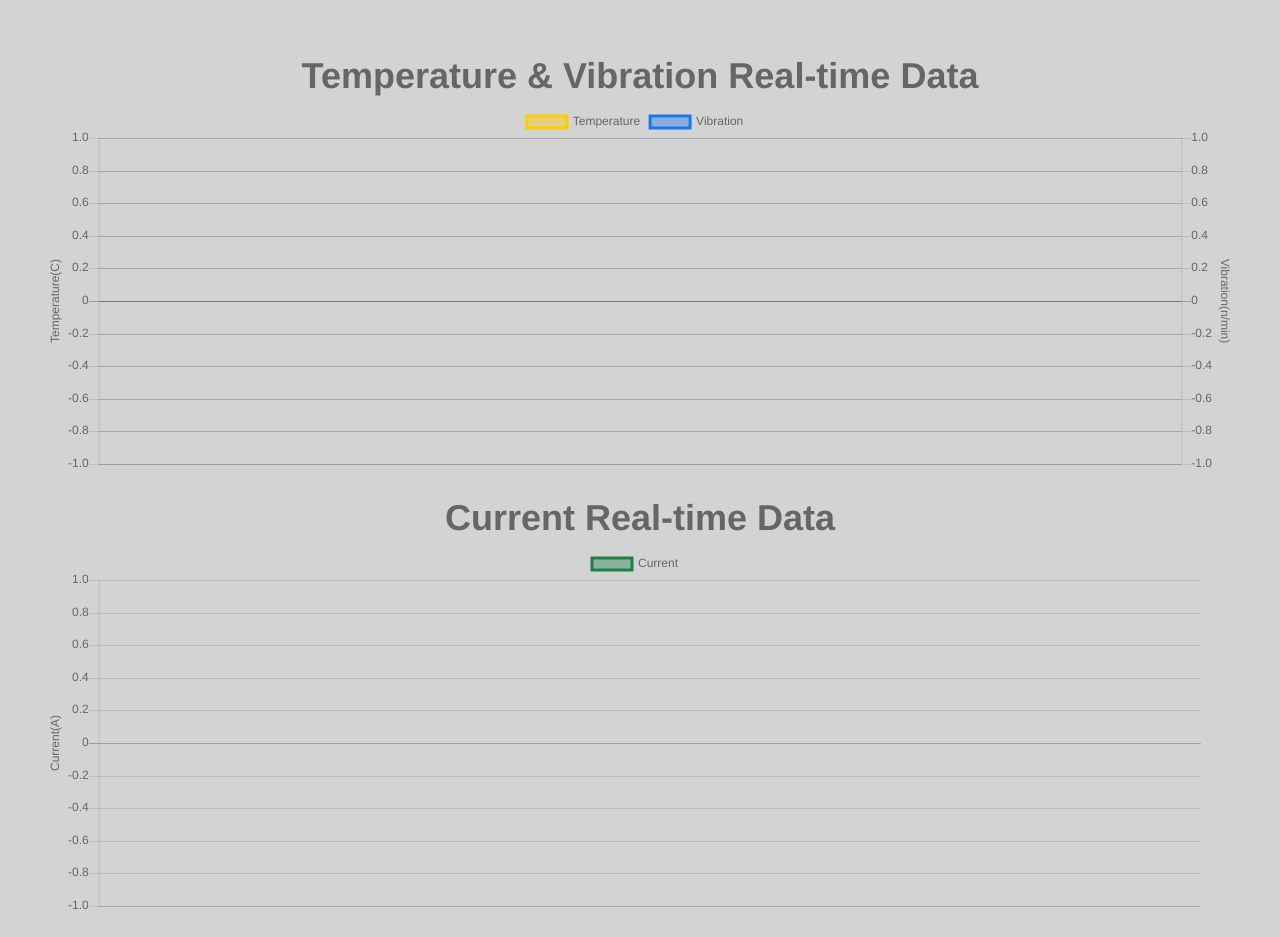
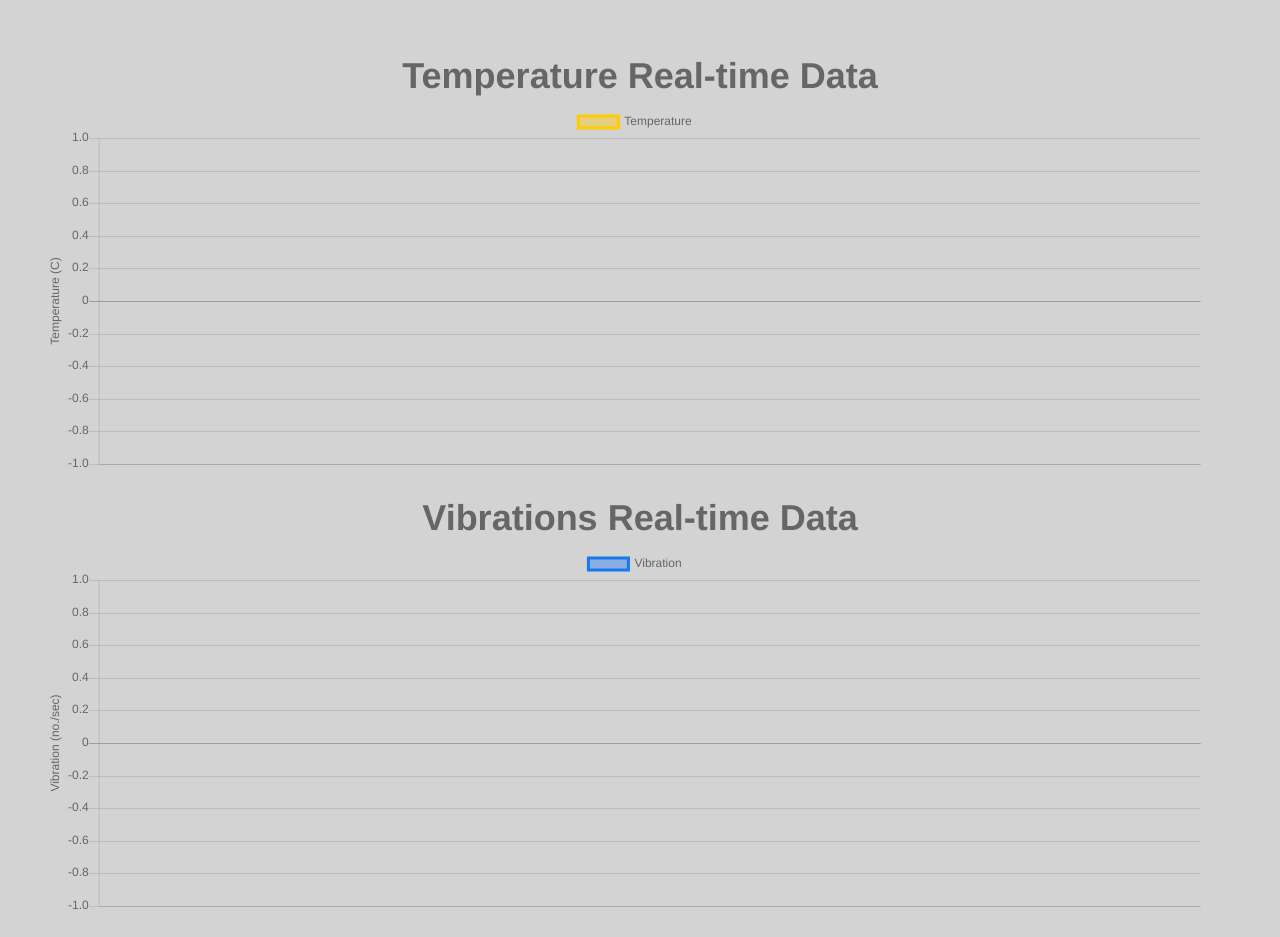
Before and after one commit to Suryansh470/IIOT-EY, a website: page web-apps/public/index.html in a window 1280 px wide. Shown: the top 937 px of the page. Drawn offline with Linux system fonts and the light colour scheme.

Commit message:
Modified the web app to include another line chart of vibrations and removed it from the temperature chart

```diff
--- a/web-apps/public/index.html
+++ b/web-apps/public/index.html
@@ -11,6 +11,7 @@
     <body>
         <canvas id="myChart" width="400" height="150"></canvas>
         <canvas id="myChart2" width="400" height="150"></canvas>
+        <canvas id="myChart3" width="400" height="150"></canvas>
     </body>
 
 </html>
--- a/web-apps/public/javascripts/index.js
+++ b/web-apps/public/javascripts/index.js
@@ -16,7 +16,13 @@ $(document).ready(function () {
         pointHoverBackgroundColor: "rgba(255, 204, 0, 1)",
         pointHoverBorderColor: "rgba(255, 204, 0, 1)",
         data: temperatureData
-      },
+      }
+    ]
+  }
+
+  var data2 = {
+    labels: timeData,
+    datasets: [
       {
         fill: false,
         label: 'Vibration',
@@ -31,7 +37,7 @@ $(document).ready(function () {
     ]
   }
 
-  var data2 = {
+  var data3 = {
     labels: timeData,
     datasets: [
       {
@@ -51,7 +57,7 @@ $(document).ready(function () {
   var basicOption = {
     title: {
       display: true,
-      text: 'Temperature & Vibration Real-time Data',
+      text: 'Temperature Real-time Data',
       fontSize: 36
     },
     scales: {
@@ -59,23 +65,34 @@ $(document).ready(function () {
         id: 'Temperature',
         type: 'linear',
         scaleLabel: {
-          labelString: 'Temperature(C)',
+          labelString: 'Temperature (C)',
           display: true
         },
         position: 'left',
-      }, {
-          id: 'Vibration',
-          type: 'linear',
-          scaleLabel: {
-            labelString: 'Vibration(n/min)',
-            display: true
-          },
-          position: 'right'
-        }]
+      }]
     }
   }
 
 var basicOption2 = {
+    title: {
+      display: true,
+      text: 'Vibrations Real-time Data',
+      fontSize: 36
+    },
+    scales: {
+      yAxes: [{
+        id: 'Vibration',
+        type: 'linear',
+        scaleLabel: {
+          labelString: 'Vibration (no./sec)',
+          display: true
+        },
+        position: 'left',
+      }]
+    }
+  }
+
+var basicOption3 = {
     title: {
       display: true,
       text: 'Current Real-time Data',
@@ -86,7 +103,7 @@ var basicOption2 = {
         id: 'Current',
         type: 'linear',
         scaleLabel: {
-          labelString: 'Current(A)',
+          labelString: 'Current (A)',
           display: true
         },
         position: 'left',
@@ -96,6 +113,7 @@ var basicOption2 = {
   //Get the context of the canvas element we want to select
   var ctx = document.getElementById("myChart").getContext("2d");
   var ctx2 = document.getElementById("myChart2").getContext("2d");
+  var ctx3 = document.getElementById("myChart3").getContext("2d");
   var optionsNoAnimation = { animation: false }
   var myLineChart = new Chart(ctx, {
     type: 'line',
@@ -109,6 +127,11 @@ var basicOption2 = {
     options: basicOption2
   });
 
+  var myLineChart3 = new Chart(ctx3, {
+    type: 'line',
+    data: data3,
+    options: basicOption3
+  });
   var ws = new WebSocket('wss://' + location.host);
   ws.onopen = function () {
     console.log('Successfully connect WebSocket');
@@ -139,14 +162,16 @@ var basicOption2 = {
         vibrationData.shift();
       }
 
-      myLineChart.update();
       if (obj.current) {
       	currentData.push(obj.current);
       }
       if (currentData.length > maxLen) {
       	currentData.shift();
       }
+
+      myLineChart.update();
       myLineChart2.update();
+      myLineChart3.update();
     } catch (err) {
       console.error(err);
     }
```
